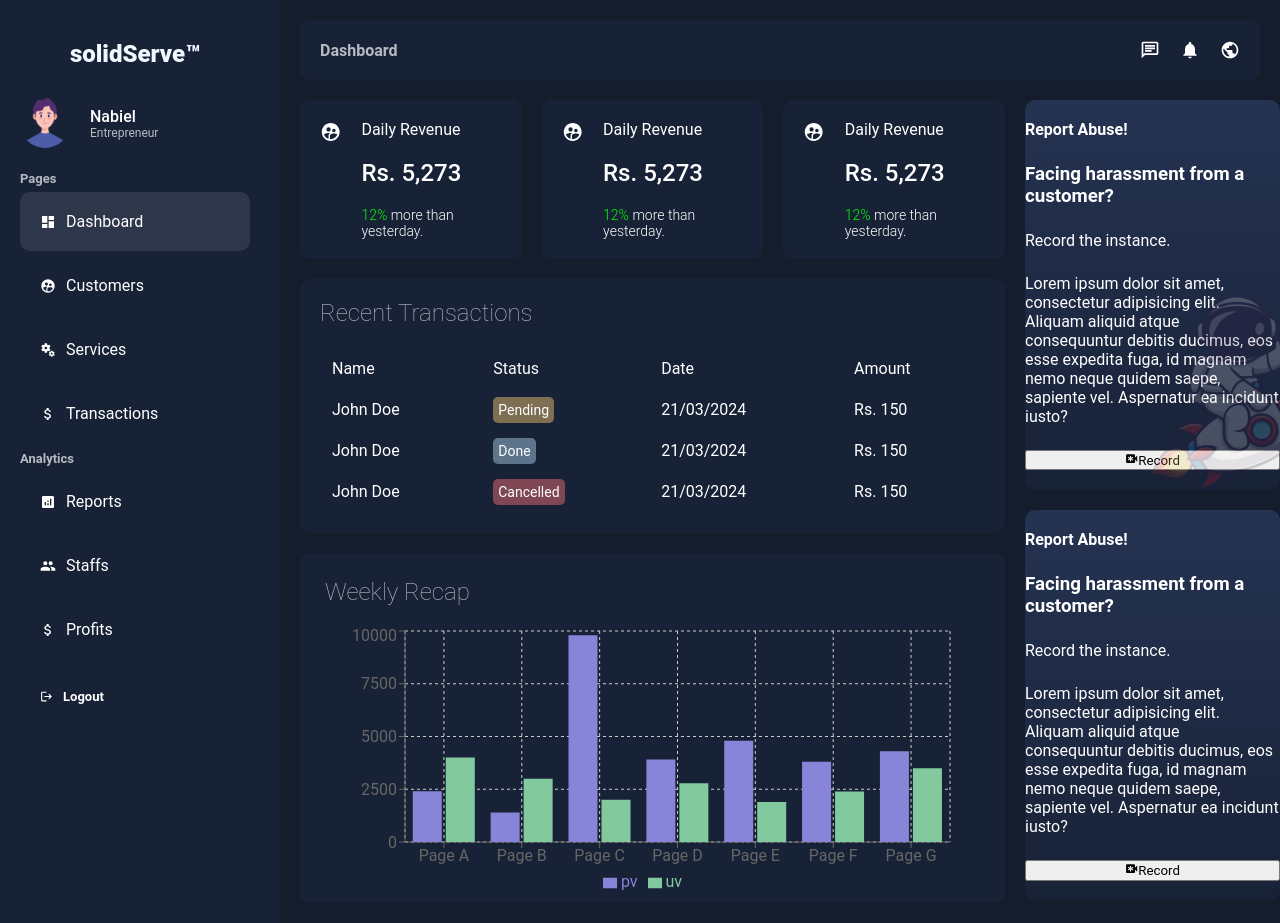
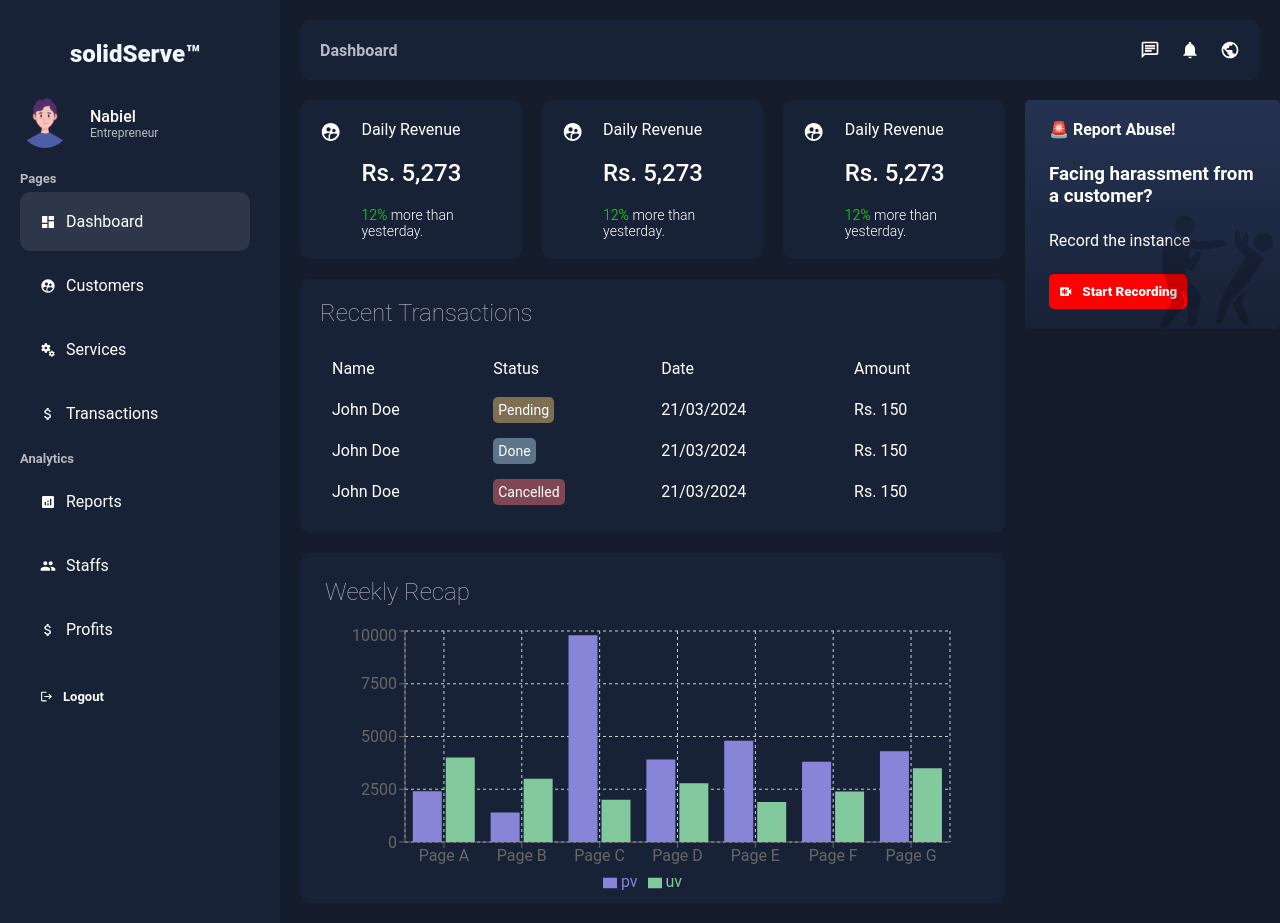
Before and after one commit to jibin7jose/admin-dashboard, a Next.js app: page /dashboard in a window 1280 px wide. Built offline with nearby package versions, Linux system fonts and the light colour scheme.

Commit message:
Configuring Abuse Recorder Front-end.

```diff
--- a/app/ui/dashboard/rightbar/rightbar.jsx
+++ b/app/ui/dashboard/rightbar/rightbar.jsx
@@ -1,39 +1,27 @@
 import styles from './rightbar.module.css'
-import Astronaut from 'public/astronaut.png'
+import Abuse from 'public/abuse.png'
 import Image from 'next/image'
-import {MdEmergencyRecording} from "react-icons/md";
+import {MdCrisisAlert, MdEmergencyRecording} from "react-icons/md";
 const Rightbar = () => {
     return (
         <div className={styles.container}>
             <div className={styles.item}>
                 <div className={styles.bgContainer}>
-                    <Image className={styles.bg} src={Astronaut} alt="" fill/>
+                    <Image className={styles.bg} src={Abuse} alt="" fill/>
                 </div>
-                <div className={styles.texts}>
-                    <span className={styles.notification}>Report Abuse!</span>
+                <div className={styles.text}>
+                    <span className={styles.notification}>🚨 Report Abuse!</span>
                     <h3>Facing harassment from a customer?</h3>
-                    <span>Record the instance.</span>
-                    <p>Lorem ipsum dolor sit amet, consectetur adipisicing elit. Aliquam aliquid atque consequuntur
-                        debitis ducimus, eos esse expedita fuga, id magnam nemo neque quidem saepe, sapiente vel.
-                        Aspernatur ea incidunt iusto?</p>
-                    <button className={styles.button}>
-                        <MdEmergencyRecording/>Record
-                    </button>
+                    <span>Record the instance</span>
+                    <div className={styles.buttons}>
+                        <button className={styles.button}>
+                            <MdEmergencyRecording/>Start Recording
+                        </button>
+                    </div>
+
                 </div>
             </div>
-            <div className={styles.item}>
-                <div className={styles.texts}>
-                    <span className={styles.notification}>Report Abuse!</span>
-                    <h3>Facing harassment from a customer?</h3>
-                    <span>Record the instance.</span>
-                    <p>Lorem ipsum dolor sit amet, consectetur adipisicing elit. Aliquam aliquid atque consequuntur
-                        debitis ducimus, eos esse expedita fuga, id magnam nemo neque quidem saepe, sapiente vel.
-                        Aspernatur ea incidunt iusto?</p>
-                    <button className={styles.button}>
-                        <MdEmergencyRecording/>Record
-                    </button>
-                </div>
-            </div>
+
         </div>
     );
 }
--- a/app/ui/dashboard/rightbar/rightbar.module.css
+++ b/app/ui/dashboard/rightbar/rightbar.module.css
@@ -3,29 +3,29 @@
 }
 
 .item {
+    background: linear-gradient(to top, #182237, #253352);
+    padding: 20px 24px;
+    border-radius: 5px;
+    margin-bottom: 20px;
     position: relative;
-    background: linear-gradient(to top, #182237, #253352);
-    padding: 20px 0;
-    border-radius: 10px;
-    margin-bottom: 20px;
-
 }
 
 .bgContainer {
     position: absolute;
+    right: 0;
     bottom: 0;
-    right: 0;
     width: 50%;
     height: 50%;
+}
+
+.bg {
+    object-fit: contain;
+    object-position: bottom;
+    opacity: 0.2;
 
 }
 
-.bg {
-    object-fit: cover;
-    opacity: 0.2;
-}
-
-.texts {
+.text {
     display: flex;
     flex-direction: column;
     gap: 24px;
@@ -35,8 +35,32 @@
     font-weight: bold;
 }
 
-.title {
+.subtitle {
+    color: var(--textSoft);
     font-weight: 500;
     font-size: 12px;
-    color: var(--textSoft)
 }
+
+.desc {
+    color: var(--textSoft);
+    font-size: 14px;
+}
+.buttons {
+    display: flex;
+    flex-direction: column;
+    gap: 10px;
+    justify-content: center;
+}
+.button {
+    padding: 10px;
+    display: flex;
+    align-items: center;
+    gap: 10px;
+    width: max-content;
+    background-color: red;
+    color: white;
+    font-weight: 800;
+    border: none;
+    border-radius: 5px;
+    cursor: pointer;
+}
```
Also changed, not shown: public/abuse.png (added), public/astronaut.png (deleted).
